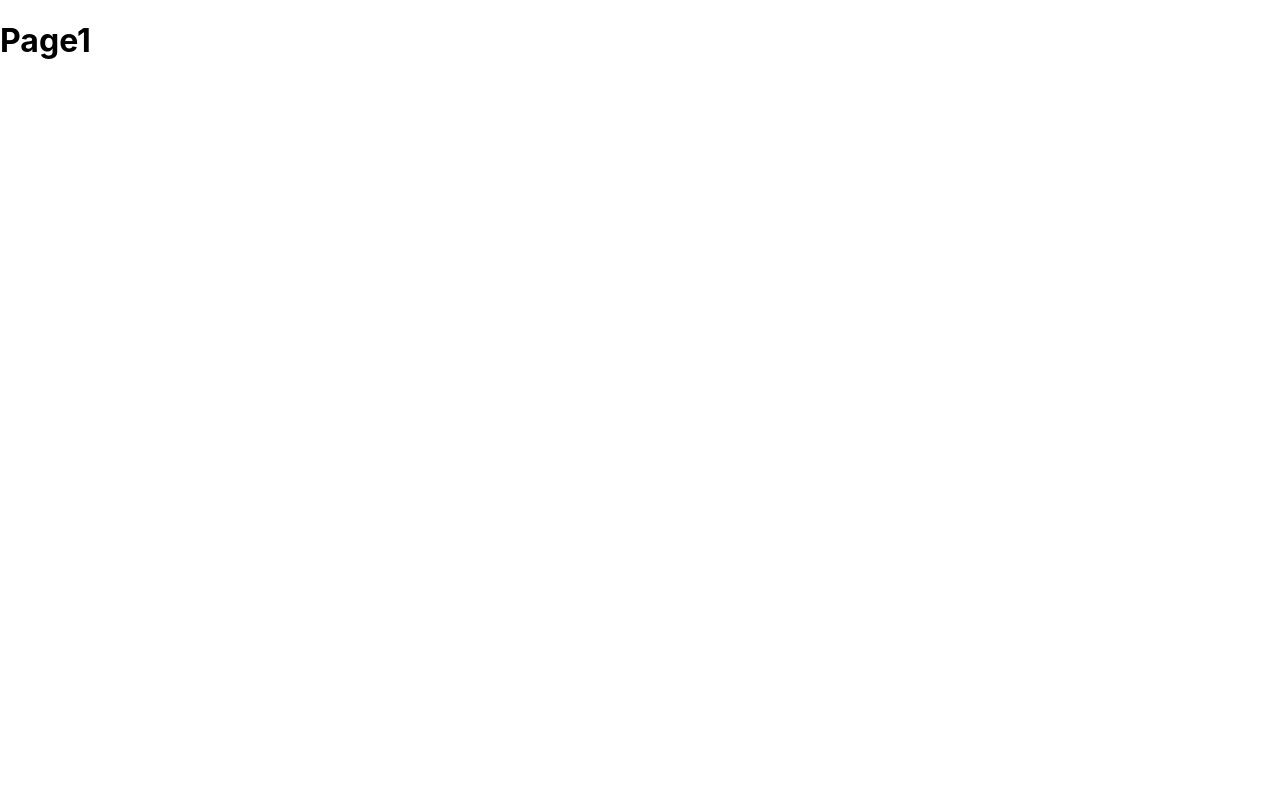
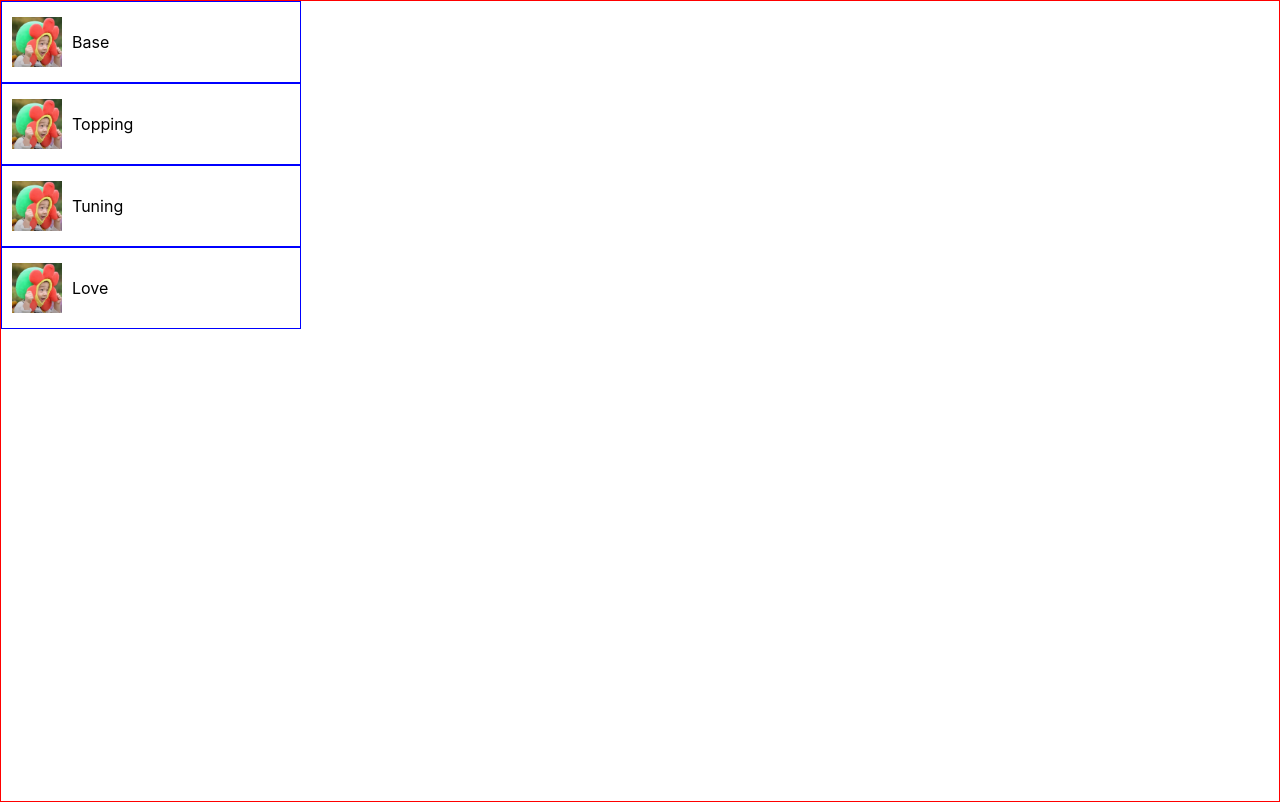
Before and after one commit to allanfang1/bbtme, a React (Create React App) app in the folder my-app/: page / in a window 1280 px wide. Built offline with nearby package versions, Linux system fonts and the light colour scheme.

Commit message:
implemented basic page 1 columns

```diff
--- a/my-app/public/index.html
+++ b/my-app/public/index.html
@@ -7,7 +7,7 @@
     <meta name="theme-color" content="#000000" />
     <meta
       name="description"
-      content="Web site created using create-react-app"
+      content="Bubble Tea ordering interface"
     />
     <link rel="apple-touch-icon" href="%PUBLIC_URL%/logo192.png" />
     <!--
@@ -24,7 +24,7 @@
       work correctly both with client-side routing and a non-root public URL.
       Learn how to configure a non-root public URL by running `npm run build`.
     -->
-    <title>React App</title>
+    <title>BBTME</title>
   </head>
   <body>
     <noscript>You need to enable JavaScript to run this app.</noscript>
--- a/my-app/src/App.css
+++ b/my-app/src/App.css
@@ -1,38 +1,58 @@
-.App {
-  text-align: center;
+.noselect {
+  -webkit-touch-callout: none; /* iOS Safari */
+    -webkit-user-select: none; /* Safari */
+     -khtml-user-select: none; /* Konqueror HTML */
+       -moz-user-select: none; /* Old versions of Firefox */
+        -ms-user-select: none; /* Internet Explorer/Edge */
+            user-select: none; /* Non-prefixed version, currently
+                                  supported by Chrome, Edge, Opera and Firefox */
 }
 
-.App-logo {
-  height: 40vmin;
-  pointer-events: none;
+/* mobile view */
+@media (max-width: 480px) {
+
 }
 
-@media (prefers-reduced-motion: no-preference) {
-  .App-logo {
-    animation: App-logo-spin infinite 20s linear;
-  }
+.general-box{
+  height: 100vh;
+  border: solid 1px red;
+  display: flex;
 }
 
-.App-header {
-  background-color: #282c34;
-  min-height: 100vh;
+.cols{
+  height: 100%;
   display: flex;
   flex-direction: column;
-  align-items: center;
-  justify-content: center;
-  font-size: calc(10px + 2vmin);
-  color: white;
+  overflow-y: auto;
+  -ms-overflow-style: none;  /* IE and Edge */
+  scrollbar-width: none;  /* Firefox */
+}
+.cols::-webkit-scrollbar {
+  display: none;
 }
 
-.App-link {
-  color: #61dafb;
+.col1, .col2{
+  width: 300px;
 }
 
-@keyframes App-logo-spin {
-  from {
-    transform: rotate(0deg);
-  }
-  to {
-    transform: rotate(360deg);
-  }
+.col-box{
+  border: solid 1px blue;
+  display: flex;
+  height: 60px;
+  justify-content: flex-start;
+  align-items: center;
+  padding: 10px;
 }
+
+.cat-name{
+  margin-left: 10px;
+}
+
+.cat-img{
+  width: 50px;
+  height: 50px;
+}
+
+#selected{
+  color: red;
+}
--- a/my-app/src/PageOne.js
+++ b/my-app/src/PageOne.js
@@ -1,9 +1,44 @@
-import { React } from "react";
+import { React, useState, useEffect } from "react";
+import Category from "./components/Category";
+import Option from "./components/Option";
 
 export default function PageOne(){
+    const categories = [
+        {name:"Base", imglink:"/media/allan.png", content:["Brown Sugar Milk", "Rose Oolong", "Chai", "Passionfruit Green Tea"]},
+        {name:"Topping", imglink:"/media/allan.png", content:["Tapioca", "Grass Jelly", "Sago", "Pudding", "Lychee Jelly"]},
+        {name:"Tuning", imglink:"/media/allan.png", content:["Sugar", "Ice", "Temperature"]},
+        {name:"Love", imglink:"/media/allan.png", content:[]},
+    ]
+    const [current, setCurrent] = useState({cat: "", content: []});
+
+    useEffect(() => {
+        console.log(current);
+    }, [current]);
+
     return (
-        <div>
-            <h1>Page1</h1>
+        <div className="general-box pone-box">
+            <div className="cols col1">
+                {categories.map((catObj, index) => (
+                    <Category
+                        catObj = {catObj}
+                        currentCat = {current.cat}
+                        clickFunc = {setCurrent}
+                        key = {index}
+                    />
+                ))}
+            </div>
+            <div className="cols col2">
+                {current.content.map((optName, index) => (
+                    <Option
+                        optName = {optName}
+                        current = {current}
+                        clickFunc = {setCurrent}
+                        key = {index}
+                    />
+                ))}
+            </div>
+            <div className="col3"></div>
+            <div className="col4"></div>
         </div>
     );
 }
--- a/my-app/src/PageTwo.js
+++ b/my-app/src/PageTwo.js
@@ -2,6 +2,8 @@ import { React } from "react";
 
 export default function PageTwo(){
     return (
-        <div>Page2</div>
+        <div className="general-box">
+
+        </div>
     );
 }
--- /dev/null
+++ b/my-app/src/components/Category.js
@@ -0,0 +1,15 @@
+import { React } from "react"
+
+const Category = ({catObj, currentCat, clickFunc}) => {
+    return (
+        <div
+            className= "col-box noselect"
+            id={currentCat === catObj.name ? "selected" : "" }
+            onClick={currentCat === catObj.name ? null : () => clickFunc({cat: catObj.name, content: catObj.content})} >
+                <img className="cat-img" src={catObj.imglink} alt="pee pee"/>
+                <div className="cat-name">{catObj.name}</div>
+        </div>
+    );
+}
+
+export default Category;
--- /dev/null
+++ b/my-app/src/components/Option.js
@@ -0,0 +1,15 @@
+import { React } from "react"
+
+const Option = ({optName, current, clickFunc}) => {
+    return (
+        <div
+            className="col-box noselect"
+            id={current.opt === optName ? "selected" : "" }
+            onClick={() => clickFunc({cat: current.cat, content: current.content, opt: optName})} >
+                <div className="cat-name">{optName}</div>
+                {/* <div>{current}</div> */}
+        </div>
+    );
+}
+
+export default Option;
```
Also changed, not shown: my-app/public/media/allan.png (added).
